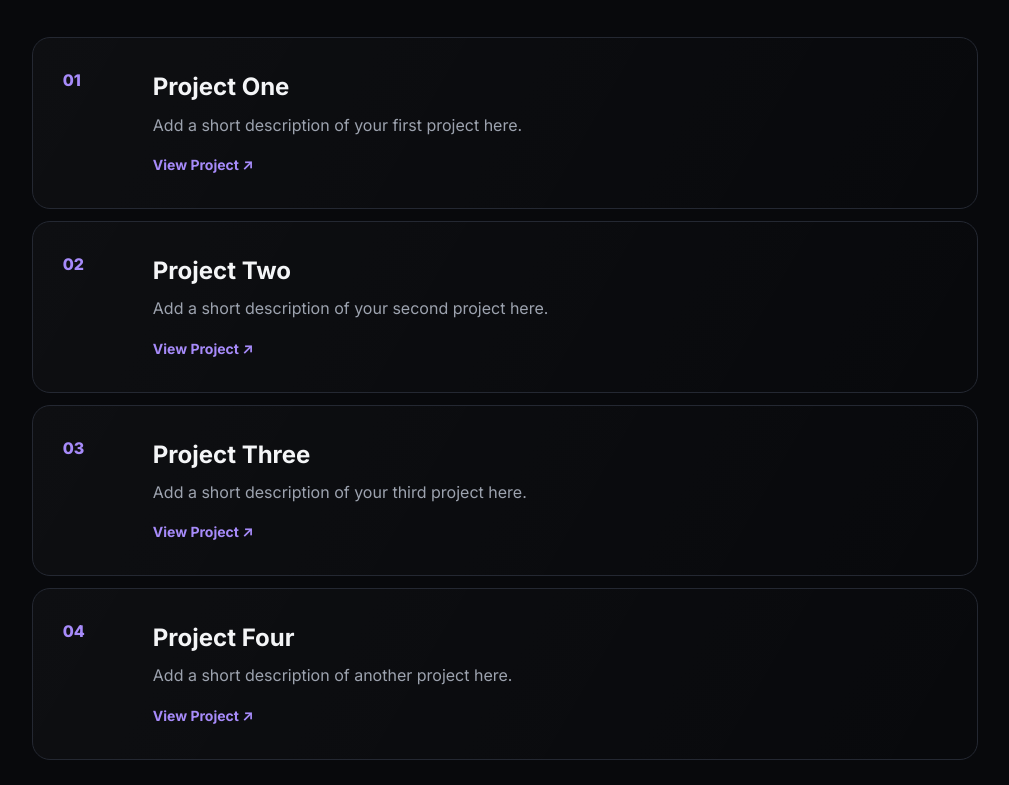
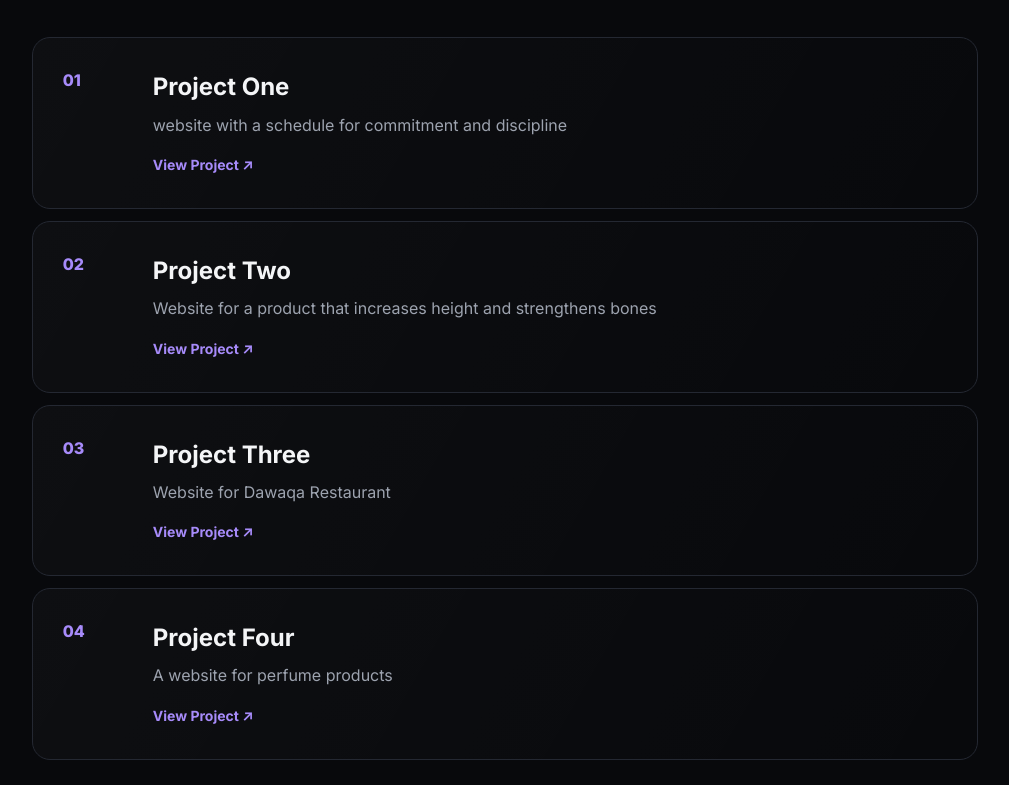
Before and after one commit to bolhqy/portfolio, a plain HTML site: page index.html in a window 1280 px wide. Shown: the part 1575-2360 px from the top of the page, without its empty margins (135-1144 px from the left). Drawn offline with Linux system fonts and the light colour scheme.

```diff
--- a/index.html
+++ b/index.html
@@ -257,7 +257,7 @@
     <button class="menu" aria-label="Open menu">☰</button>
     <nav>
       <a href="#home">Home</a>
-      <a href="#about">About</a>
+      <a href="#about">About me</a>
       <a href="#projects">Projects</a>
       <a href="#contact">Contact</a>
     </nav>
@@ -316,7 +316,7 @@
           <div class="project-number">01</div>
           <div>
             <h3>Project One</h3>
-            <p>Add a short description of your first project here.</p>
+            <p>website with a schedule for commitment and discipline</p>
             <a href="https://bolhqy.github.io/habit-trakert/" target="_blank" rel="noopener">View Project ↗</a>
           </div>
         </article>
@@ -326,7 +326,7 @@
           <div class="project-number">02</div>
           <div>
             <h3>Project Two</h3>
-            <p>Add a short description of your second project here.</p>
+            <p>Website for a product that increases height and strengthens bones</p>
             <a href="https://bolhqy.github.io/height-grhowte/" target="_blank" rel="noopener">View Project ↗</a>
           </div>
         </article>
@@ -336,7 +336,7 @@
           <div class="project-number">03</div>
           <div>
             <h3>Project Three</h3>
-            <p>Add a short description of your third project here.</p>
+            <p>Website for Dawaqa Restaurant</p>
             <a href="https://iellmabroki-collab.github.io/test/?fbclid=PAb21jcATqwxJwZG9mAmV4dG4DYWVtAjExAHNydGMGYXBwX2lkDzU2NzA2NzM0MzM1MjQyNwABp2-ADYOrHL59QvXZ7aDymVMRjQwPWs8Bf3cE4olhEZlZseakAv2y0sX5pqOp_aem_5VQ0XWS-EHttXFGv9CtgqA" target="_blank" rel="noopener">View Project ↗</a>
           </div>
         </article>
@@ -346,7 +346,7 @@
           <div class="project-number">04</div>
           <div>
             <h3>Project Four</h3>
-            <p>Add a short description of another project here.</p>
+            <p> A website for perfume products</p>
             <a href="https://bolhqy.github.io/Aoxel/" target="_blank" rel="noopener">View Project ↗</a>
           </div>
         </article>
```
